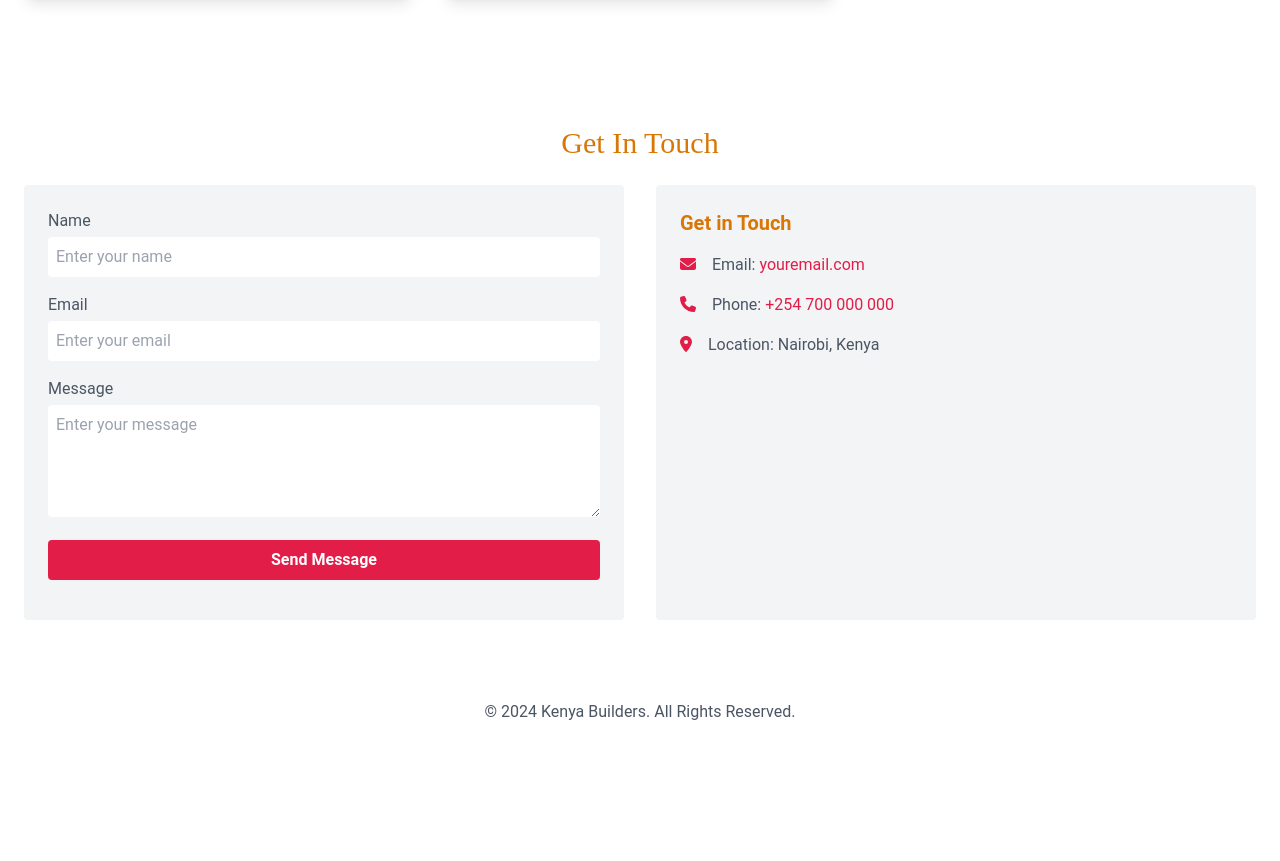
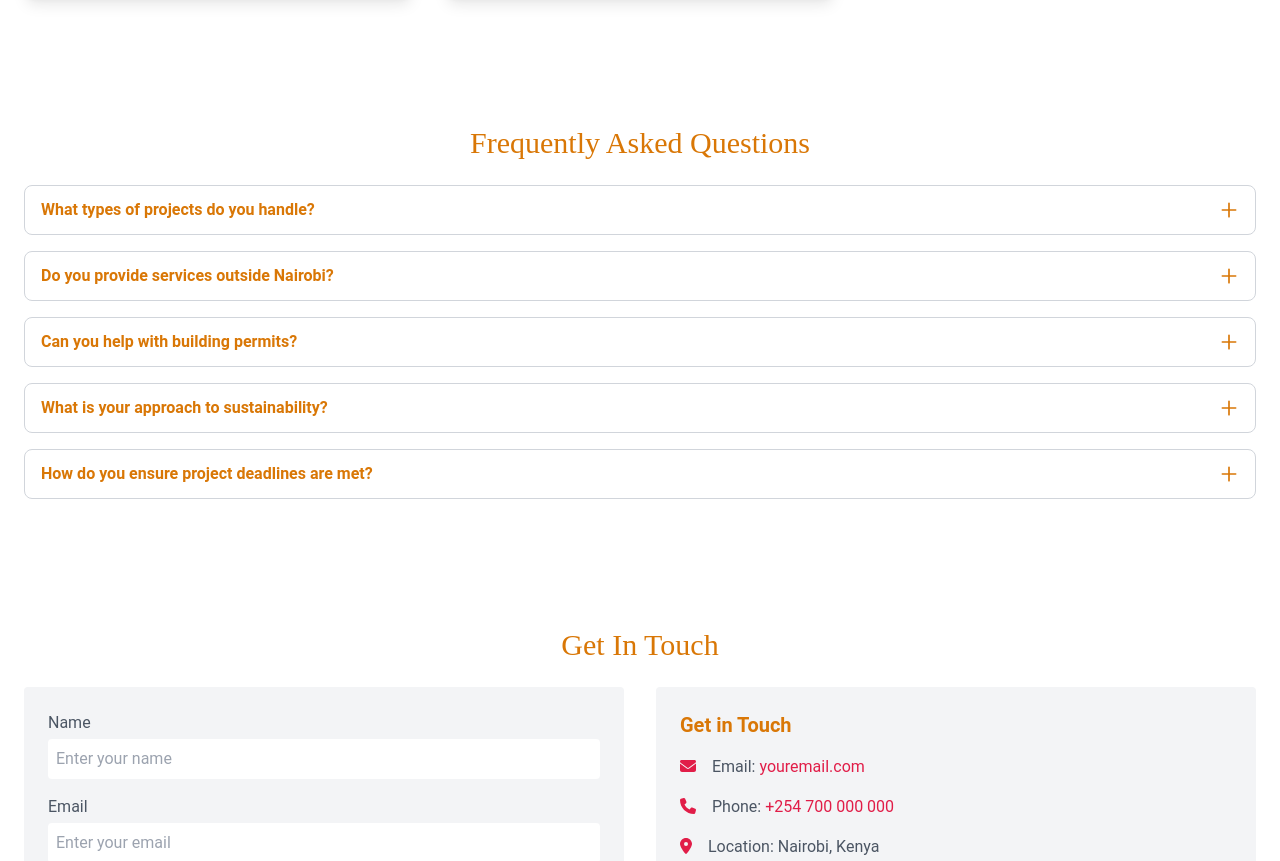
Before and after one commit to coderAndrew37/NameTec, a website with bundled scripts: page public/index.html in a window 1280 px wide. Shown: the part 5508-6369 px from the top of the page. Before the commit the page ends 6248 px from the top, so only its background shows below. Built offline with nearby package versions, Linux system fonts and the light colour scheme; files whose address does not match are found by name.

Commit message:
adding the faq section

```diff
--- a/public/index.html
+++ b/public/index.html
@@ -213,6 +213,18 @@
       </div>
     </section>
 
+    <!-- Frequently Asked Questions Section -->
+    <section id="faqs" class="py-16 bg-idcBackground">
+      <div class="container mx-auto px-6">
+        <h2 class="text-3xl font-idcSerif text-idcPrimary mb-6 text-center">
+          Frequently Asked Questions
+        </h2>
+        <div class="space-y-4">
+          <!-- FAQ Items will be dynamically populated here -->
+        </div>
+      </div>
+    </section>
+
     <!-- Contact Section -->
     <section id="contact" class="py-16">
       <div class="container mx-auto px-6">
--- a/public/scripts/fetchContent.js
+++ b/public/scripts/fetchContent.js
@@ -72,36 +72,56 @@ document.addEventListener("DOMContentLoaded", () => {
   }
 
   // FAQs Section
-  const accordion = document.getElementById("faqsAccordion");
-  if (accordion) {
+  const faqsContainer = document.querySelector("#faqs .space-y-4");
+  if (faqsContainer) {
     faqs.forEach((faq, index) => {
       const faqHTML = `
-        <div class="accordion-item">
-          <h2 class="accordion-header" id="heading${index}">
-            <button
-              class="accordion-button ${index === 0 ? "" : "collapsed"}"
-              type="button"
-              data-bs-toggle="collapse"
-              data-bs-target="#collapse${index}"
-              aria-expanded="${index === 0 ? "true" : "false"}"
-              aria-controls="collapse${index}"
+        <div class="border border-gray-300 rounded-lg">
+          <button
+            class="w-full text-left px-4 py-3 flex justify-between items-center font-bold text-idcPrimary"
+            data-index="${index}"
+          >
+            <span>${faq.question}</span>
+            <svg
+              class="w-5 h-5 text-idcPrimary transform transition-transform duration-300"
+              xmlns="http://www.w3.org/2000/svg"
+              fill="none"
+              viewBox="0 0 24 24"
+              stroke="currentColor"
             >
-              ${faq.question}
-            </button>
-          </h2>
+              <path
+                stroke-linecap="round"
+                stroke-linejoin="round"
+                stroke-width="2"
+                d="M12 4v16m8-8H4"
+              />
+            </svg>
+          </button>
           <div
-            id="collapse${index}"
-            class="accordion-collapse collapse ${index === 0 ? "show" : ""}"
-            aria-labelledby="heading${index}"
-            data-bs-parent="#faqsAccordion"
+            class="hidden px-4 py-3 text-idcText transition-all duration-300"
+            id="faq-answer-${index}"
           >
-            <div class="accordion-body">
-              ${faq.answer}
-            </div>
+            ${faq.answer}
           </div>
         </div>
       `;
-      accordion.innerHTML += faqHTML;
+      faqsContainer.innerHTML += faqHTML;
+    });
+
+    // Add toggle functionality
+    const faqButtons = document.querySelectorAll("#faqs button");
+    faqButtons.forEach((button) => {
+      button.addEventListener("click", () => {
+        const index = button.getAttribute("data-index");
+        const answer = document.getElementById(`faq-answer-${index}`);
+        const icon = button.querySelector("svg");
+
+        // Toggle visibility of the answer
+        answer.classList.toggle("hidden");
+
+        // Rotate the icon
+        icon.classList.toggle("rotate-180");
+      });
     });
   }
 
```
Also changed, not shown: public/output.css.
